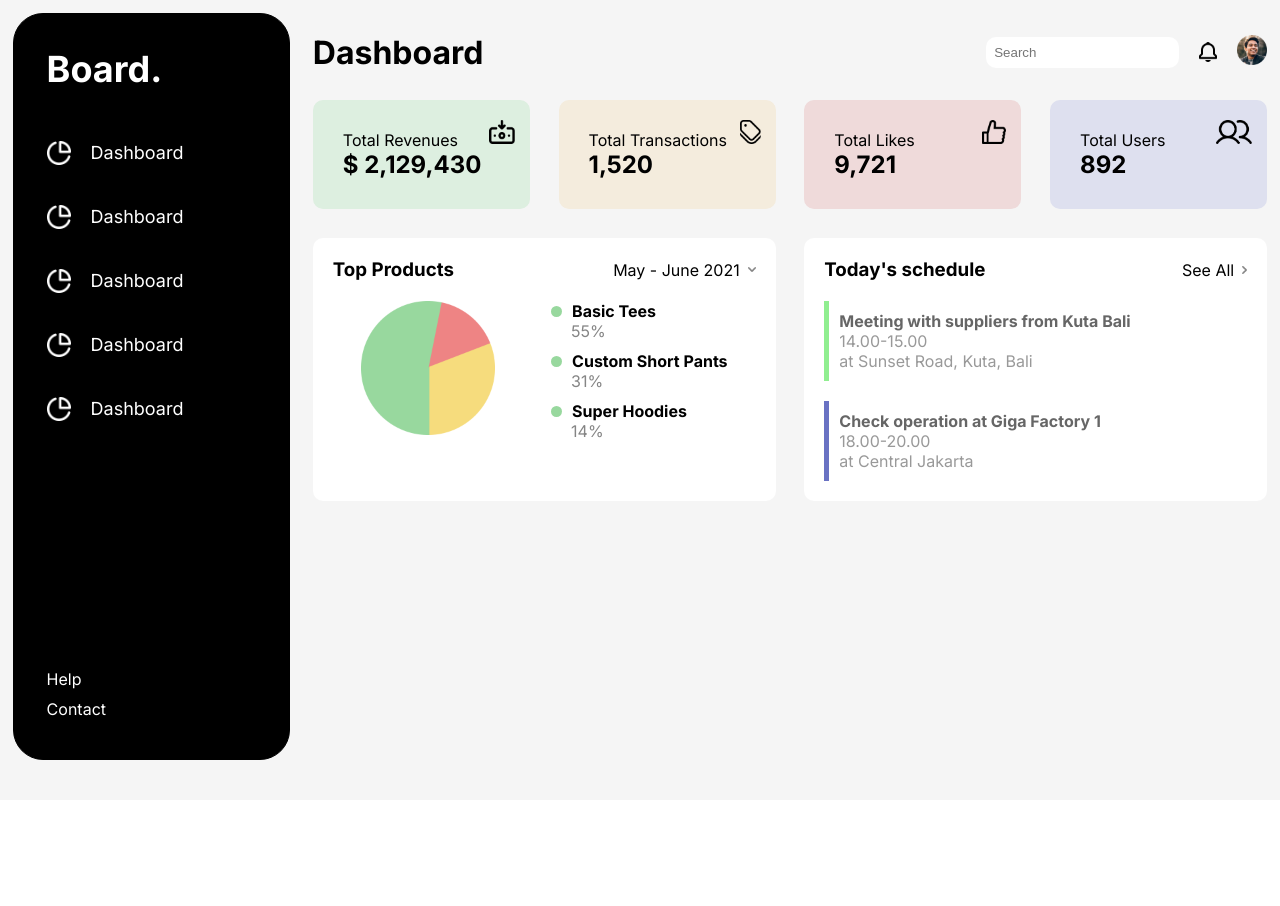
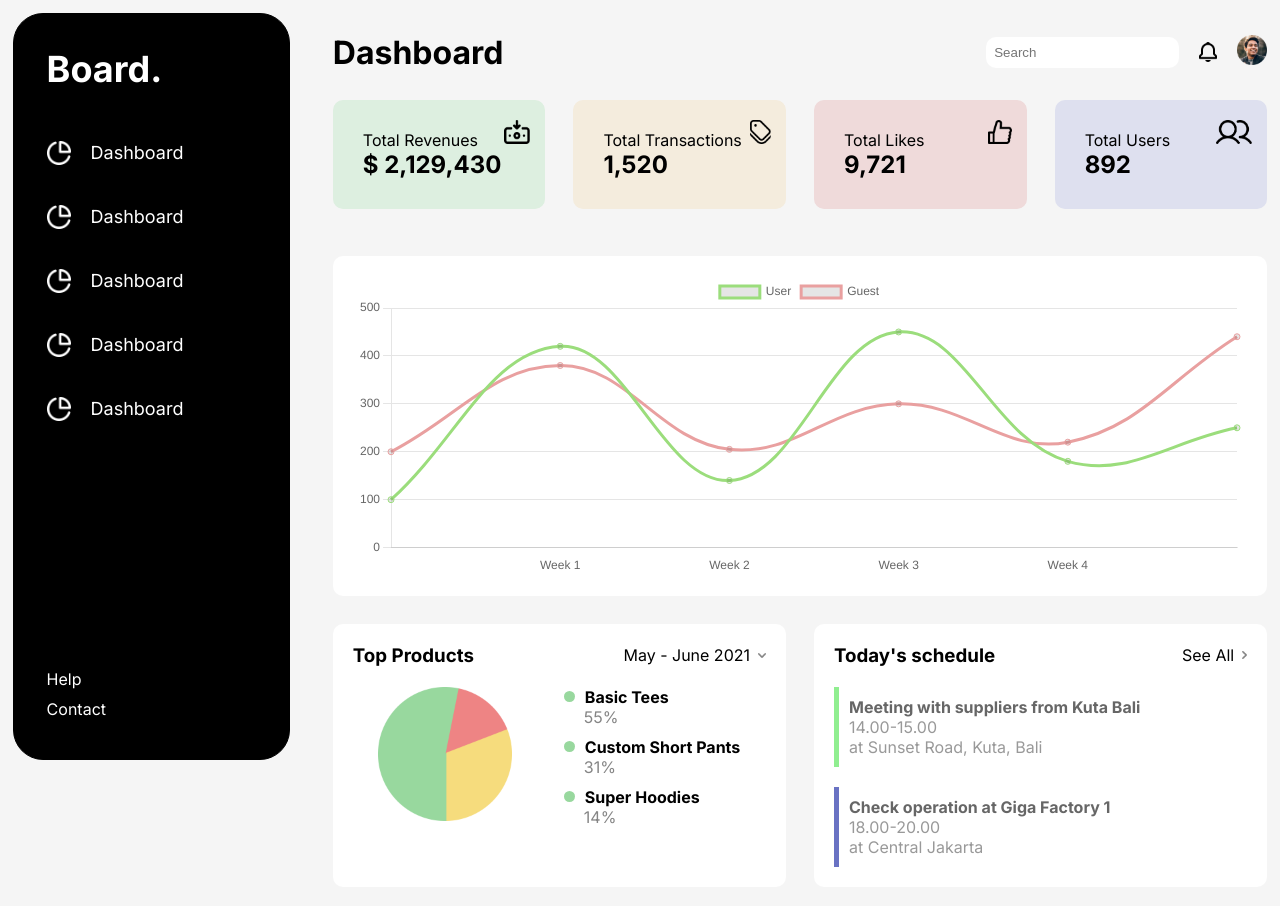
Before and after one commit to Sourav-8269/OpeninApp-Assignment, a Next.js app in the folder openinapp/: page /dashboard in a window 1280 px wide. Shown: the top 906 px of the page. Before the commit the page ends 800 px from the top, so only its background shows below. Built offline with nearby package versions, Linux system fonts and the light colour scheme; no server answers; sample sign-in values are in the browser's storage.

Commit message:
Added Chart

```diff
--- a/openinapp/package.json
+++ b/openinapp/package.json
@@ -9,11 +9,14 @@
     "lint": "next lint"
   },
   "dependencies": {
+    "chart.js": "^4.3.0",
     "eslint": "8.44.0",
     "eslint-config-next": "13.4.8",
     "next": "13.4.8",
     "next-auth": "^4.22.1",
     "react": "18.2.0",
+    "react-chartjs-2": "^5.2.0",
+
     "react-dom": "18.2.0"
   }
 }
--- a/openinapp/src/app/components/BottomCards.jsx
+++ b/openinapp/src/app/components/BottomCards.jsx
@@ -19,7 +19,7 @@ const BottomCards = () => {
                 </div>
             </div>
             <div id="topProductsData">
-                <div id="   ">
+                <div id="topProductsDataLeft">
                     <Image src={PieChart} width={134} height={134}/>
                 </div>
                 <div id="topProductsDataRight">
--- /dev/null
+++ b/openinapp/src/app/components/Chart.jsx
@@ -0,0 +1,71 @@
+import React, { useEffect, useState } from "react";
+import Chart from "chart.js/auto";
+import { Line } from "react-chartjs-2";
+import "./../../styles/chart.css";
+
+const BarChart = () => {
+
+  const options={ responsive: true,
+     maintainAspectRatio: false,
+     scales: {
+      y: {
+        beginAtZero: true,
+        max: 500,
+        ticks: {
+          stepSize: 100,
+        },
+      },
+      x: {
+        grid: {
+          display: false,
+        },
+      },
+    },
+    // plugins: {
+    //   legend: {
+    //     display: false,
+    //   },
+    // },
+    }
+
+  return (
+    <div id="mainGraphContainer">
+      <div
+        id="graphContainer"
+        // style={{
+        //   padding:"20px",
+        //   maxWidth: "90%",
+        //   // height:"200px",
+        //   border:"1px solid red",
+        //   margin:"auto"
+        // }}
+      >
+        <Line
+          datasetIdKey="id"
+          data={{
+            labels: ["","Week 1", "Week 2", "Week 3","Week 4",""],
+            datasets: [
+              {
+                id: 1,
+                label: "User",
+                data: [100, 420, 140, 450, 180, 250],
+                borderColor: "#9BDD7C",
+                tension: 0.4,
+              },
+              {
+                id: 2,
+                label: "Guest",
+                data: [200, 380, 205, 300, 220, 440],
+                borderColor:"#E9A0A0",
+                tension: 0.4,
+              },
+            ],
+          }}
+          options={options}
+        />
+      </div>
+    </div>
+  );
+};
+
+export default BarChart;
--- a/openinapp/src/app/dashboard/page.js
+++ b/openinapp/src/app/dashboard/page.js
@@ -7,6 +7,7 @@ import Navbar from '../components/Navbar';
 import "../../styles/dashboard.css";
 import Card from '../components/Card';
 import BottomCards from '../components/BottomCards';
+import BarChart from './../components/Chart';
 
 const Dashboard = () => {
     const session=useSession();
@@ -29,6 +30,7 @@ const Dashboard = () => {
       <div id="right">
         <Navbar/>
         <Card/>
+        <BarChart/>
         <BottomCards/>
       </div>
     </div>
--- a/openinapp/src/styles/bottomCards.css
+++ b/openinapp/src/styles/bottomCards.css
@@ -47,11 +47,6 @@
     text-align: left;
     /* border: 1px solid red; */
 }
-#topProductsDataLeft{
-    /* border: 1px solid red; */
-    /* align-items: center; */
-    margin: auto;
-}
 #productName{
     display: flex;
     align-items: center;
@@ -96,3 +91,10 @@
     padding: 10px;
     margin-top: 20px;
 }
+@media all and (max-width: 450px) {
+    #bottomCardDiv{
+        grid-template-columns: repeat(auto-fit, minmax(300px, 1fr));
+         /* border: 1px solid red; */
+         /* margin-top: 100px; */
+    }
+}
--- a/openinapp/src/styles/card.css
+++ b/openinapp/src/styles/card.css
@@ -6,6 +6,8 @@
     grid-column-gap: 3%;
     grid-row-gap:5%;
     margin-top: 3%;
+    /* border: 1px solid red; */
+    margin-bottom: 5%;
 }
 #first-box{
     background-color: #ddefe0;
--- /dev/null
+++ b/openinapp/src/styles/chart.css
@@ -0,0 +1,21 @@
+#mainGraphContainer{
+    padding:20px;
+    border-radius: 10px;
+    background-color: white;
+}
+#graphContainer{
+    max-width: 99%;
+    height: 300px;
+    margin: auto;
+    /* maxWidth: "90%",
+    // height:"200px",
+    border:"1px solid red",
+    margin:"auto" */
+    /* border: 1px solid black; */
+}
+@media all and (max-width: 450px) {
+    #mainGraphContainer{
+        /* width: 300px; */
+        margin-top: 100px;
+    }
+}
--- a/openinapp/src/styles/dashboard.css
+++ b/openinapp/src/styles/dashboard.css
@@ -14,6 +14,8 @@
     /* border: 1px solid red; */
 }
 #right{
+    /* border: 1px solid red; */
+    margin-left: 20px;
     /* width: ; */
     flex: 3;
 }
@@ -24,4 +26,7 @@
     #left{
         display: none;
     }
+    #right{
+        margin: auto;
+    }
 }
```
Also changed, not shown: 1 other file (tests, documents, lock files or other folders).
